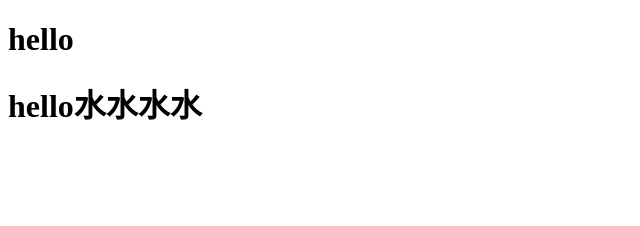
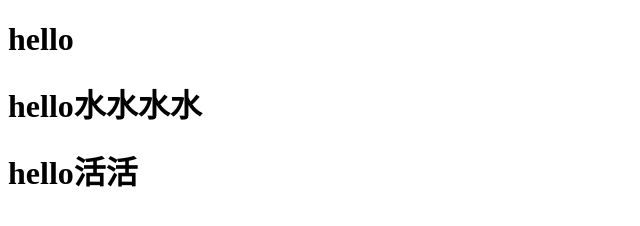
Before and after one commit to Gu511/testDemo, a plain HTML site: page index.html in a window 1280 px wide. Shown: the whole page, without its empty margins (0-640 px from the left). Drawn offline with Linux system fonts and the light colour scheme.

Commit message:
这是第三次提交

```diff
--- a/index.html
+++ b/index.html
@@ -9,5 +9,6 @@
 	<body>
 		<h1>hello</h1>
 		<h1>hello水水水水</h1>
+		<h1>hello活活</h1>
 	</body>
 </html>
```
